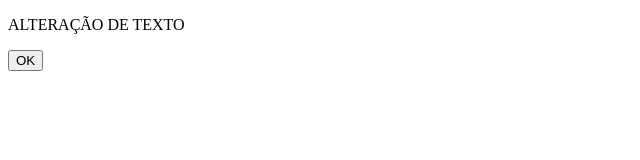
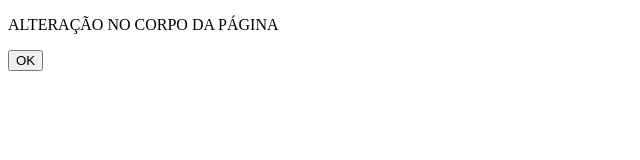
Before and after one commit to marcionevesgoncalves/appdevop, a website: page index.html in a window 1280 px wide. Both pictures are taken after a click on the button "OK". Shown: the whole page, without its empty margins (0-640 px from the left). Drawn offline with Linux system fonts and the light colour scheme.

Commit message:
Aleração do texto do arquivo main.js

```diff
--- a/index.html
+++ b/index.html
@@ -7,7 +7,7 @@
 </head>
 <body>
 
-    <p id="paragrafo">Home page test</p>
+    <p id="paragrafo">HOME TEST</p>
     <button id="botao" onclick="alteraTexto()">OK</button>
 
 </body>
--- a/main.js
+++ b/main.js
@@ -1,4 +1,4 @@
 function alteraTexto(){
     var elemento = document.querySelector("#paragrafo")
-    elemento.innerHTML = "ALTERAÇÃO DE TEXTO"
+    elemento.innerHTML = "ALTERAÇÃO NO CORPO DA PÁGINA"
 }
```
